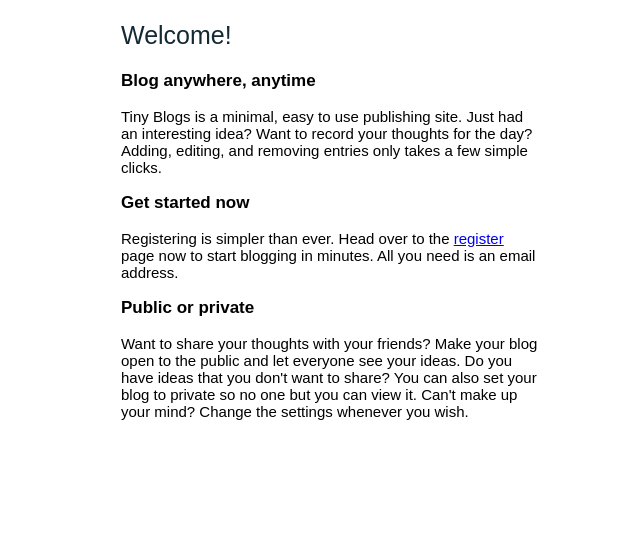
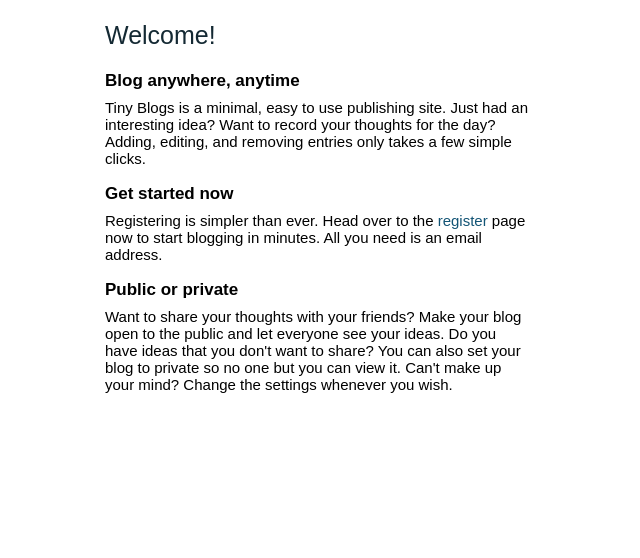
Before and after one commit to tonymajestro2/blog, a Python web app: template templates/main.html in a window 1280 px wide. Shown: the part 99-657 px from the top of the page, without its empty margins (159-799 px from the left). Run offline with Jinja, Linux system fonts and the light colour scheme; the template is opened without the code that fills it, so the values that code supplies are empty.

Commit message:
Changed register link on main page

```diff
--- a/static/main.css
+++ b/static/main.css
@@ -89,7 +89,7 @@
 /* main page */
 
 #main_page {
-    padding-left: 5%;
+    padding-left: 3%;
     font-family: arial, helvetica, sans-serif;
 
 }
@@ -106,6 +106,7 @@
 
 #main_page h3 {
     font-size: 17px;
+    margin-bottom: -7px;
 }
 
 #main_page #left_col {
@@ -120,7 +121,15 @@
     width: 35%;
 }
 
+#main_page p a {
+    text-decoration: none;
+    color: #125475;
+}
 
+
+#main_page p a:hover {
+    text-decoration: underline;
+}
 
 
 
```
